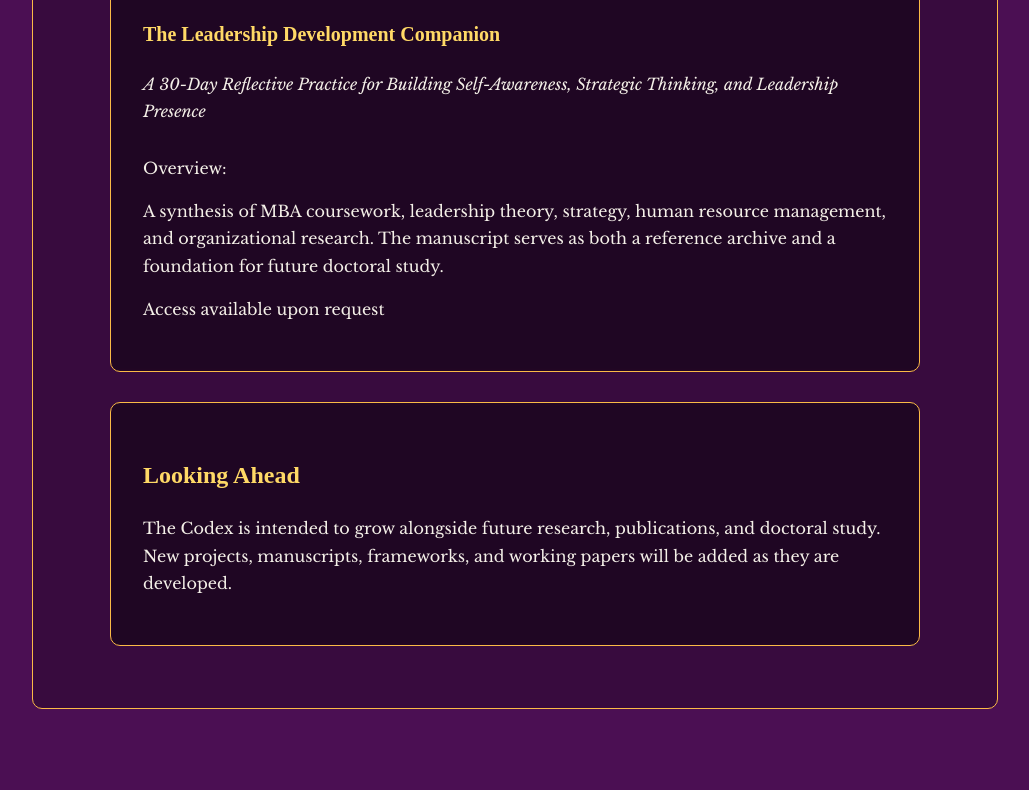
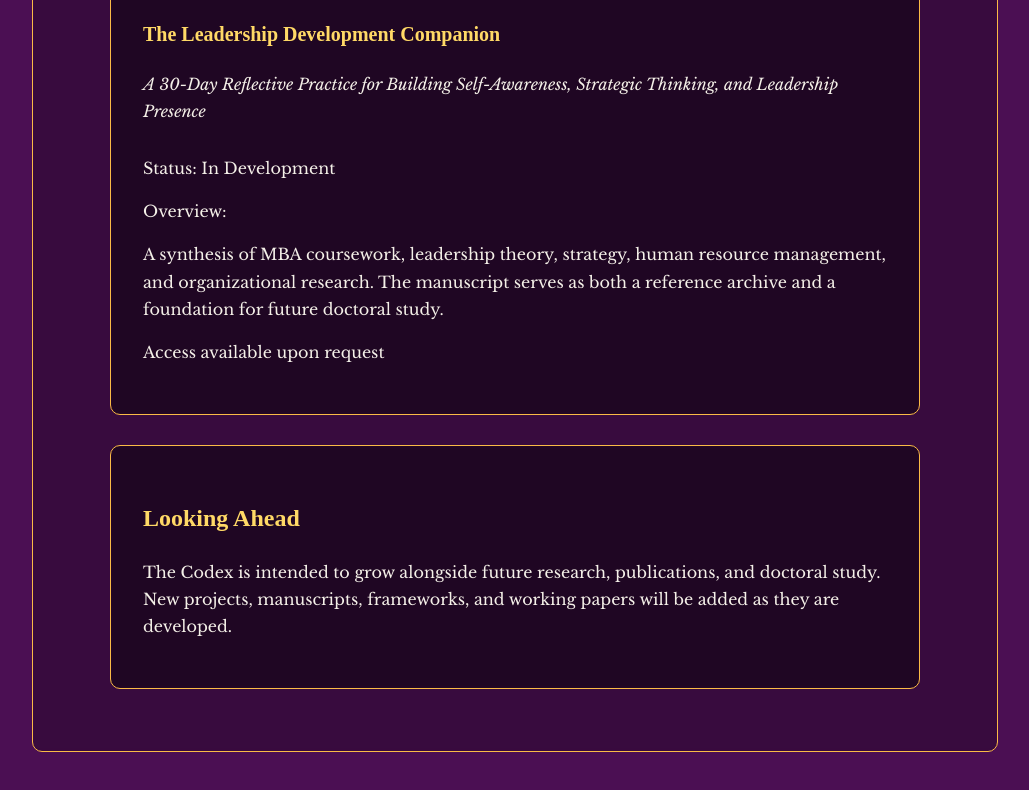
Before and after one commit to jadeavleneck/jadeavleneck.github.io, a plain HTML site: page codex.html in a window 1280 px wide. Shown: the part 912-1702 px from the top of the page, without its empty margins (125-1154 px from the left). Drawn offline with nearby package versions, Linux system fonts and the light colour scheme.

Commit message:
Update codex.html

```diff
--- a/codex.html
+++ b/codex.html
@@ -58,6 +58,7 @@ The Lucidity Codex serves as a repository for ongoing projects, working ideas, a
 	<p>Access available upon request</p>
 	<h3>The Leadership Development Companion</h3>
 	<p class="subtitle">A 30-Day Reflective Practice for Building Self-Awareness, Strategic Thinking, and Leadership Presence</p>
+	<p>Status: In Development</p>
 	<p>Overview:</p>
 	<p>A synthesis of MBA coursework, leadership theory, strategy, human resource management, and organizational research. The manuscript serves as both a reference archive and a foundation for future doctoral study.</p>
 	<p>Access available upon request</p>
```
